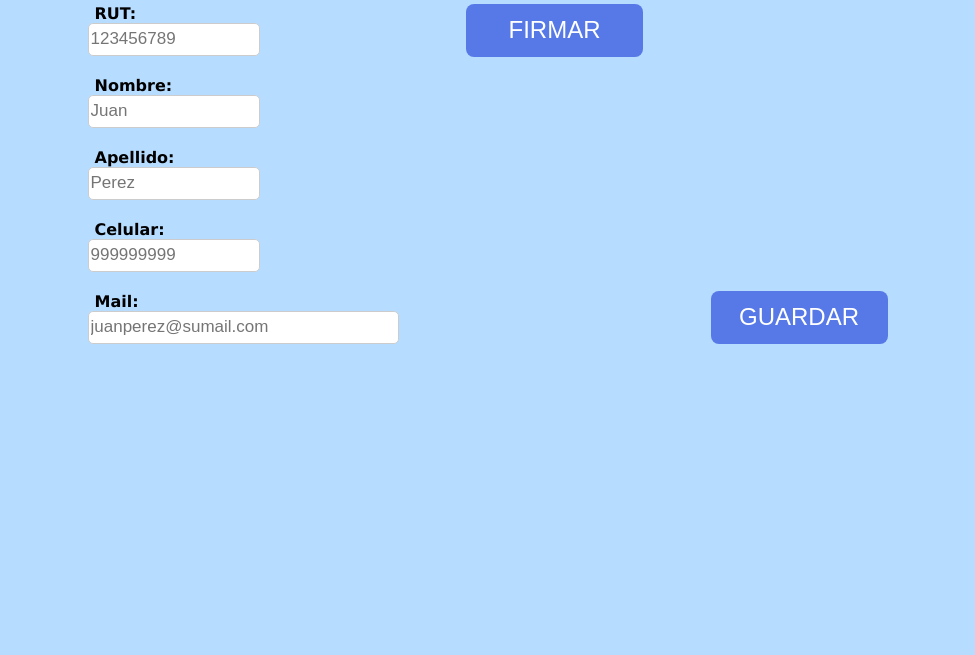
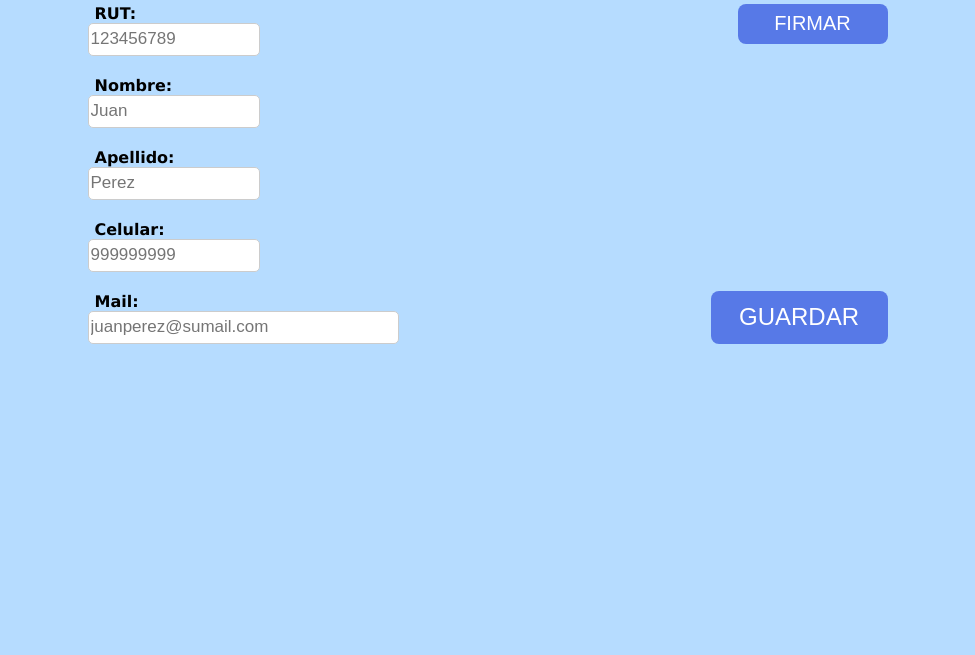
Before and after one commit to Matoxx01/Mike-s-Software, an Electron app: page home/home.html in a window 975 px wide. Shown: the part 145-800 px from the top of the page. Drawn offline with nearby package versions, Linux system fonts and the light colour scheme.

Commit message:
refractor: styles changes fot 'firma' button

```diff
--- a/home/home.css
+++ b/home/home.css
@@ -303,6 +303,25 @@ textarea {
     color: #5779E7;
 }
 
+.firmaButton {
+    width: 150px;
+    height: 40px;
+    border: none;
+    background-color: #5779E7;
+    color: white;
+    font-size: 20px;
+    border-radius: 8px;
+    cursor: pointer;
+    align-self: flex-end;
+}
+
+.firmaButton:hover {
+    background-color: #ffffff;
+    box-shadow: 0 0 10px #5779E7;
+    border: 2px solid #5779E7;
+    color: #5779E7;
+}
+
 .clearButton {
     padding: 10px;
     border: none;
--- a/home/home.html
+++ b/home/home.html
@@ -99,12 +99,9 @@
         </div>
         <div class="leftContainer">
             <div class="firmaContainer">
-                <button type="button" id="openFullscreenCanvas" class="readyButton">FIRMAR</button>
-                </div>
+                <button type="button" id="openFullscreenCanvas" class="firmaButton">FIRMAR</button>
             </div>
-
             <button type="submit" class="readyButton">GUARDAR</button>
-
         </div>
     </form>
 
```
